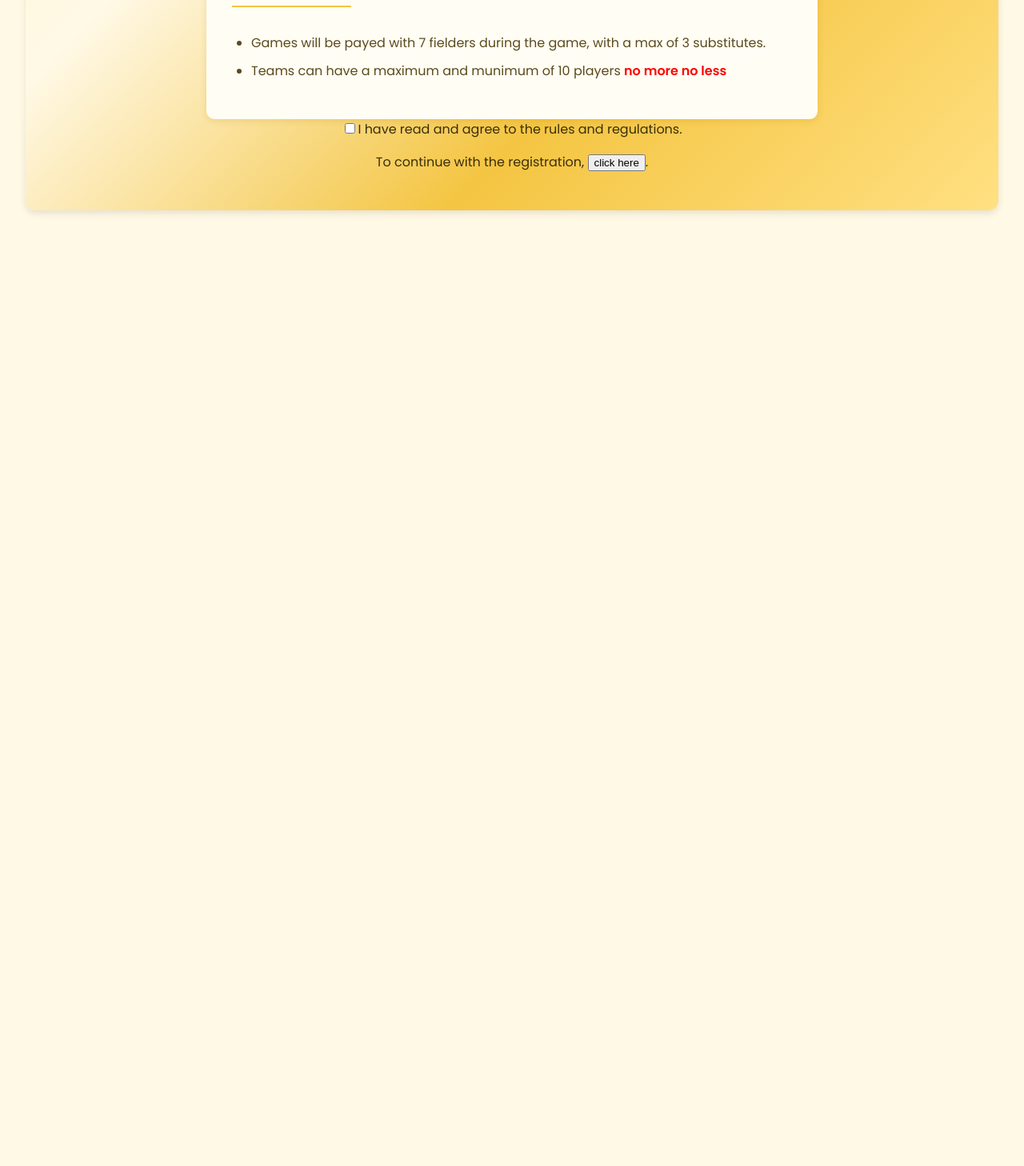
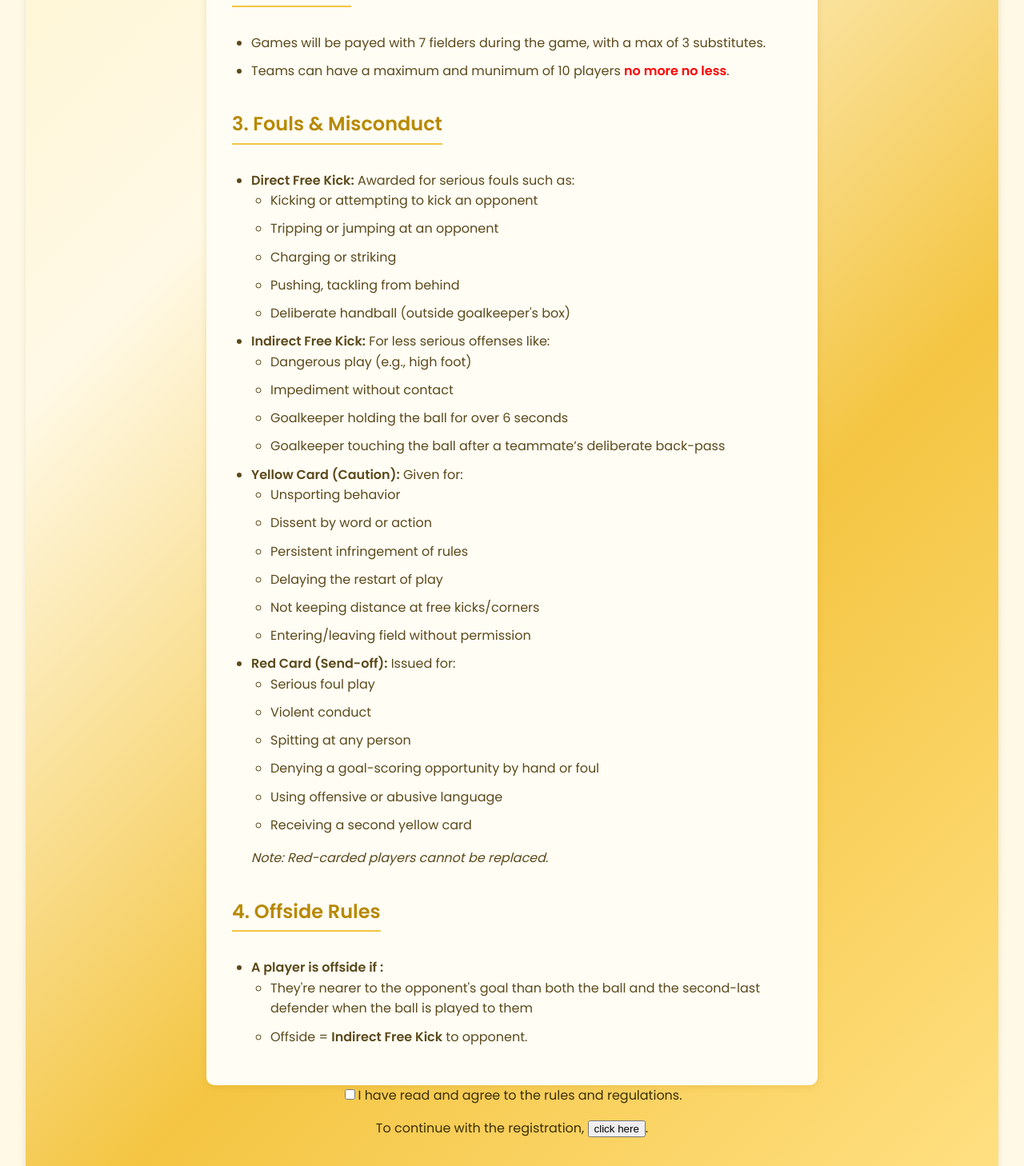
Before and after one commit to patel-vansh1607/lcon-, a React (Create React App) app: page / in a window 1280 px wide. Shown: the part 680-2138 px from the top of the page at 80% size. Before the commit the page ends 975 px from the top, so only its background shows below. Built offline with nearby package versions, Linux system fonts and the light colour scheme.

Commit message:
adding more rules

```diff
--- a/src/components/Tournament.js
+++ b/src/components/Tournament.js
@@ -34,8 +34,64 @@ useEffect(() => {
           <h2>2. Team Size</h2>
           <ul>
             <li>Games will be payed with 7 fielders during the game, with a max of 3 substitutes.</li>
-            <li>Teams can have a maximum and munimum of 10 players <span className="spot-red">no more no less</span></li>
+            <li>Teams can have a maximum and munimum of 10 players <span className="spot-red">no more no less</span>.</li>
           </ul>
+          <h2>3. Fouls & Misconduct</h2>
+          <ul>
+          <li>
+            <strong>Direct Free Kick:</strong> Awarded for serious fouls such as:
+            <ul>
+              <li>Kicking or attempting to kick an opponent</li>
+              <li>Tripping or jumping at an opponent</li>
+              <li>Charging or striking</li>
+              <li>Pushing, tackling from behind</li>
+              <li>Deliberate handball (outside goalkeeper's box)</li>
+            </ul>
+          </li>
+          <li>
+            <strong>Indirect Free Kick:</strong> For less serious offenses like:
+            <ul>
+              <li>Dangerous play (e.g., high foot)</li>
+              <li>Impediment without contact</li>
+              <li>Goalkeeper holding the ball for over 6 seconds</li>
+              <li>Goalkeeper touching the ball after a teammate’s deliberate back-pass</li>
+            </ul>
+          </li>
+          <li>
+            <strong>Yellow Card (Caution):</strong> Given for:
+            <ul>
+              <li>Unsporting behavior</li>
+              <li>Dissent by word or action</li>
+              <li>Persistent infringement of rules</li>
+              <li>Delaying the restart of play</li>
+              <li>Not keeping distance at free kicks/corners</li>
+              <li>Entering/leaving field without permission</li>
+            </ul>
+          </li>
+          <li>
+            <strong>Red Card (Send-off):</strong> Issued for:
+            <ul>
+              <li>Serious foul play</li>
+              <li>Violent conduct</li>
+              <li>Spitting at any person</li>
+              <li>Denying a goal-scoring opportunity by hand or foul</li>
+              <li>Using offensive or abusive language</li>
+              <li>Receiving a second yellow card</li>
+            </ul>
+            <p><em>Note: Red-carded players cannot be replaced.</em></p>
+          </li>
+        </ul>
+        <h2>4. Offside Rules</h2>
+          <ul>
+          <li>
+            <strong>A player is offside if : </strong>
+            <ul>
+              <li>They're nearer to the opponent's goal than both the ball and the second-last defender when the ball is played to them</li>
+              <li>Offside = <strong>Indirect Free Kick</strong> to opponent.</li>
+
+            </ul>
+          </li>
+        </ul>
         </div>
         <div className="continue-section">
         <label className="checkbox-label">
```
